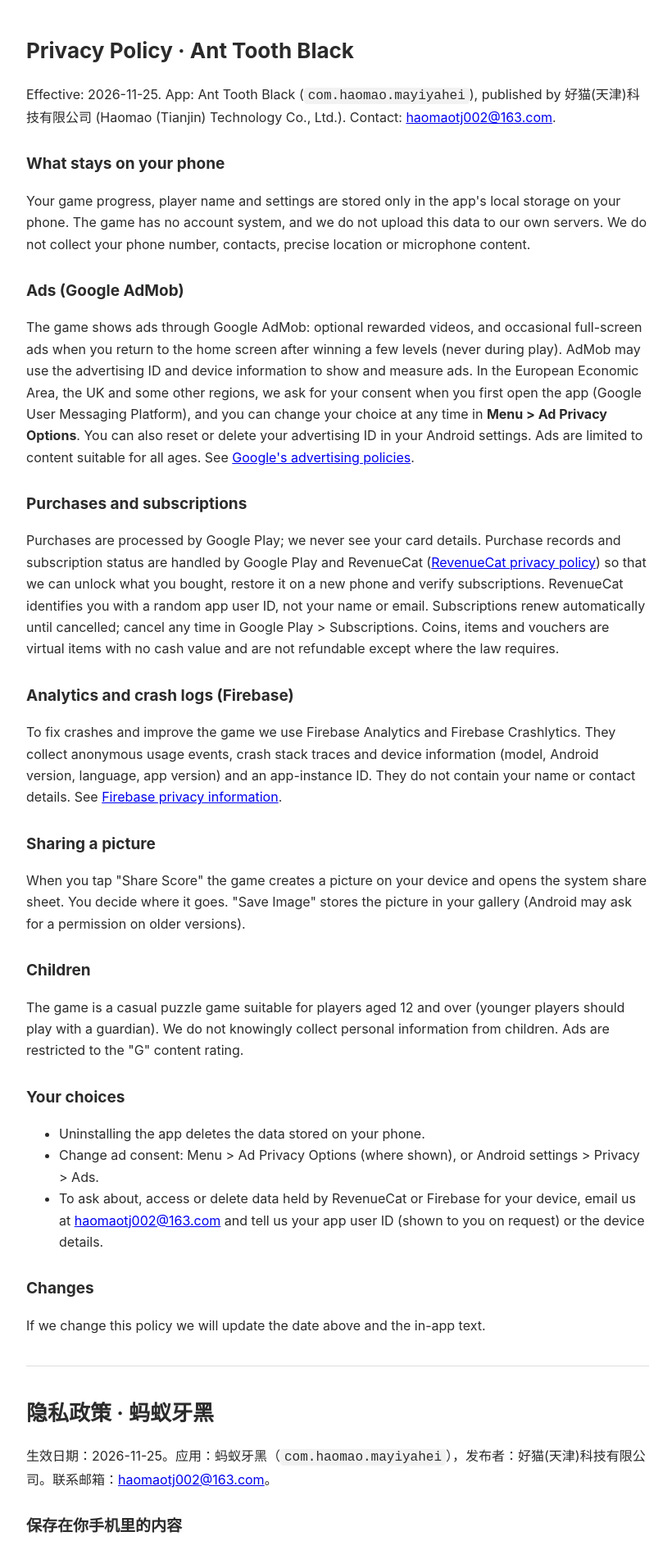
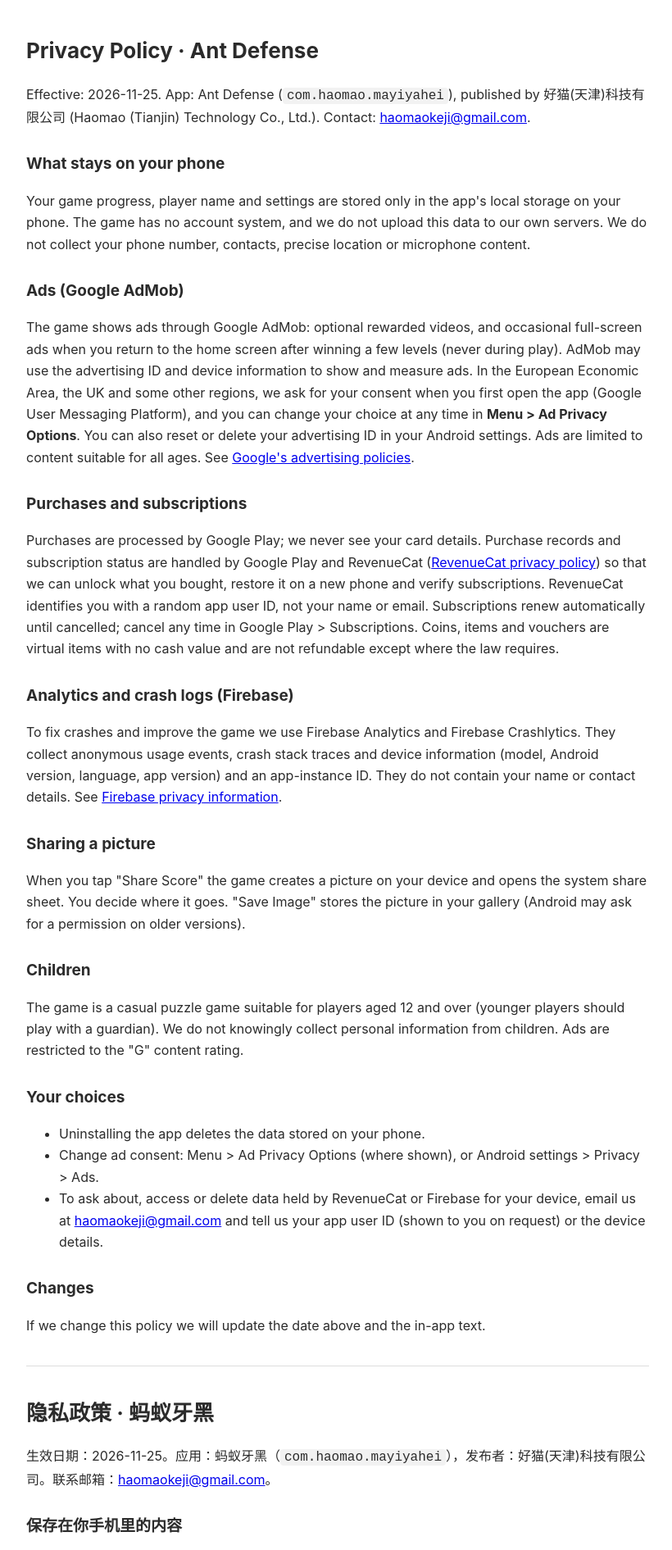
Before and after one commit to JQMotee/mayiyahei-privacy, a plain HTML site: page privacy.html in a window 1280 px wide. Shown: the top 1891 px of the page at 82% size, without its empty margins (228-1048 px from the left). Drawn offline with Linux system fonts and the light colour scheme.

Commit message:
Contact haomaokeji@gmail.com, website haomaotj.com

```diff
--- a/privacy.html
+++ b/privacy.html
@@ -3,12 +3,12 @@
 <head>
 <meta charset="utf-8">
 <meta name="viewport" content="width=device-width,initial-scale=1">
-<title>Privacy Policy · Ant Tooth Black (蚂蚁牙黑)</title>
+<title>Privacy Policy · Ant Defense (蚂蚁牙黑)</title>
 <style>body{font:16px/1.65 -apple-system,"PingFang SC","Segoe UI",Roboto,sans-serif;max-width:760px;margin:0 auto;padding:24px;color:#2b2b2b}h1{font-size:26px}h2{font-size:19px;margin-top:28px}code{background:#f2f2f2;padding:1px 5px;border-radius:4px}hr{margin:36px 0;border:0;border-top:1px solid #ddd}</style>
 </head>
 <body>
-<h1>Privacy Policy · Ant Tooth Black</h1>
-<p>Effective: 2026-11-25. App: Ant Tooth Black (<code>com.haomao.mayiyahei</code>), published by 好猫(天津)科技有限公司 (Haomao (Tianjin) Technology Co., Ltd.). Contact: <a href="mailto:haomaotj002@163.com">haomaotj002@163.com</a>.</p>
+<h1>Privacy Policy · Ant Defense</h1>
+<p>Effective: 2026-11-25. App: Ant Defense (<code>com.haomao.mayiyahei</code>), published by 好猫(天津)科技有限公司 (Haomao (Tianjin) Technology Co., Ltd.). Contact: <a href="mailto:haomaokeji@gmail.com">haomaokeji@gmail.com</a>.</p>
 
 <h2>What stays on your phone</h2>
 <p>Your game progress, player name and settings are stored only in the app's local storage on your phone. The game has no account system, and we do not upload this data to our own servers. We do not collect your phone number, contacts, precise location or microphone content.</p>
@@ -32,7 +32,7 @@
 <ul>
 <li>Uninstalling the app deletes the data stored on your phone.</li>
 <li>Change ad consent: Menu &gt; Ad Privacy Options (where shown), or Android settings &gt; Privacy &gt; Ads.</li>
-<li>To ask about, access or delete data held by RevenueCat or Firebase for your device, email us at <a href="mailto:haomaotj002@163.com">haomaotj002@163.com</a> and tell us your app user ID (shown to you on request) or the device details.</li>
+<li>To ask about, access or delete data held by RevenueCat or Firebase for your device, email us at <a href="mailto:haomaokeji@gmail.com">haomaokeji@gmail.com</a> and tell us your app user ID (shown to you on request) or the device details.</li>
 </ul>
 
 <h2>Changes</h2>
@@ -40,7 +40,7 @@
 
 <hr>
 <h1>隐私政策 · 蚂蚁牙黑</h1>
-<p>生效日期：2026-11-25。应用：蚂蚁牙黑（<code>com.haomao.mayiyahei</code>），发布者：好猫(天津)科技有限公司。联系邮箱：<a href="mailto:haomaotj002@163.com">haomaotj002@163.com</a>。</p>
+<p>生效日期：2026-11-25。应用：蚂蚁牙黑（<code>com.haomao.mayiyahei</code>），发布者：好猫(天津)科技有限公司。联系邮箱：<a href="mailto:haomaokeji@gmail.com">haomaokeji@gmail.com</a>。</p>
 <h2>保存在你手机里的内容</h2>
 <p>游戏进度、昵称和设置只保存在你手机的应用本地存储里。游戏没有账号系统，我们不会把这些数据上传到自己的服务器，也不收集手机号、通讯录、精确位置和麦克风内容。</p>
 <h2>广告（Google AdMob）</h2>
@@ -54,6 +54,6 @@
 <h2>未成年人</h2>
 <p>本游戏是休闲益智游戏，适合 12 岁及以上玩家（更小的玩家请在监护人陪同下游戏）。我们不会有意收集儿童的个人信息，广告内容限制为「G」级。</p>
 <h2>你的选择</h2>
-<p>卸载应用会删除保存在手机里的数据；广告同意可在「菜单 > 广告隐私选项」或 Android 设置里修改；如需查询或删除 RevenueCat、Firebase 中与你设备相关的数据，请发邮件到 haomaotj002@163.com。</p>
+<p>卸载应用会删除保存在手机里的数据；广告同意可在「菜单 > 广告隐私选项」或 Android 设置里修改；如需查询或删除 RevenueCat、Firebase 中与你设备相关的数据，请发邮件到 haomaokeji@gmail.com。</p>
 </body>
 </html>
```
